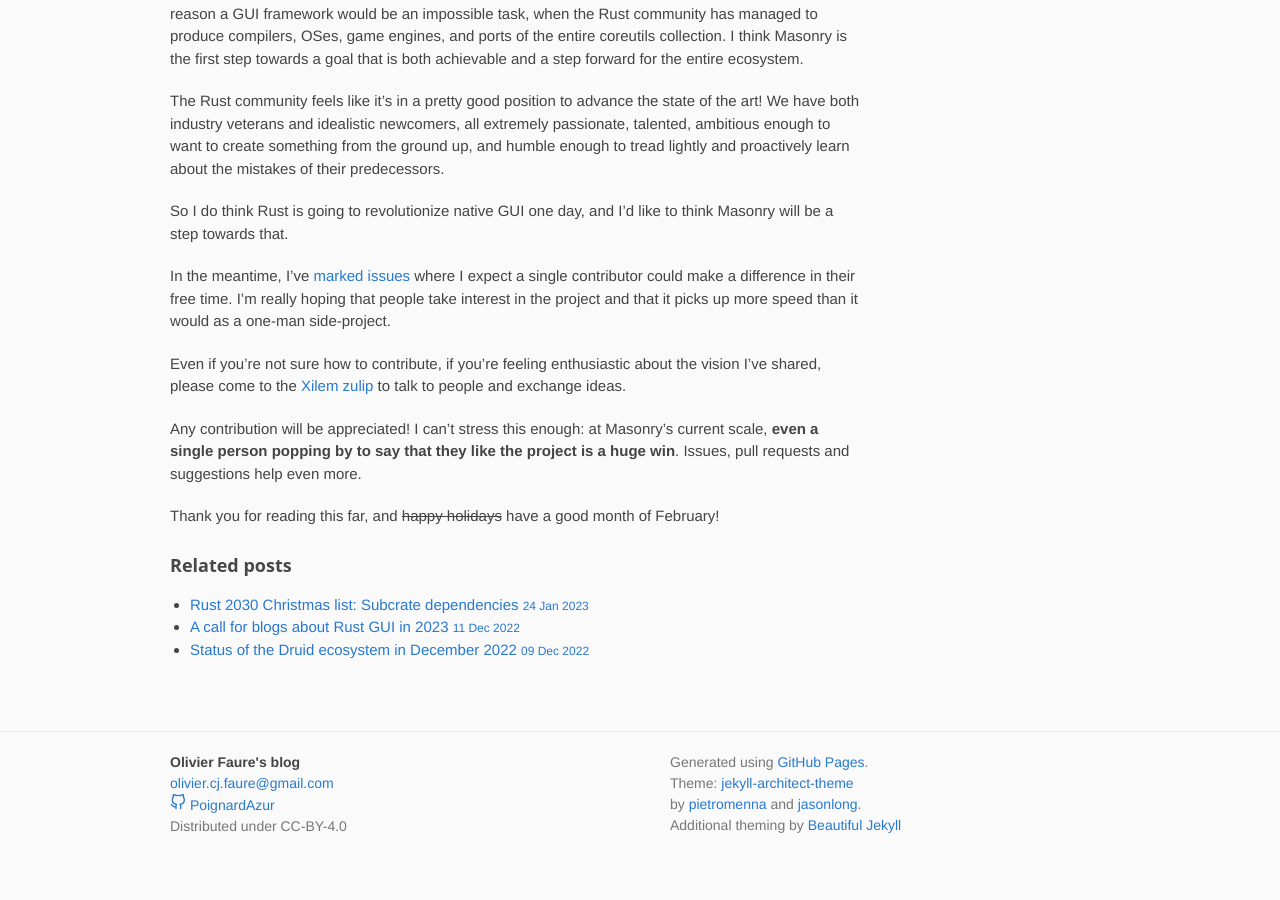
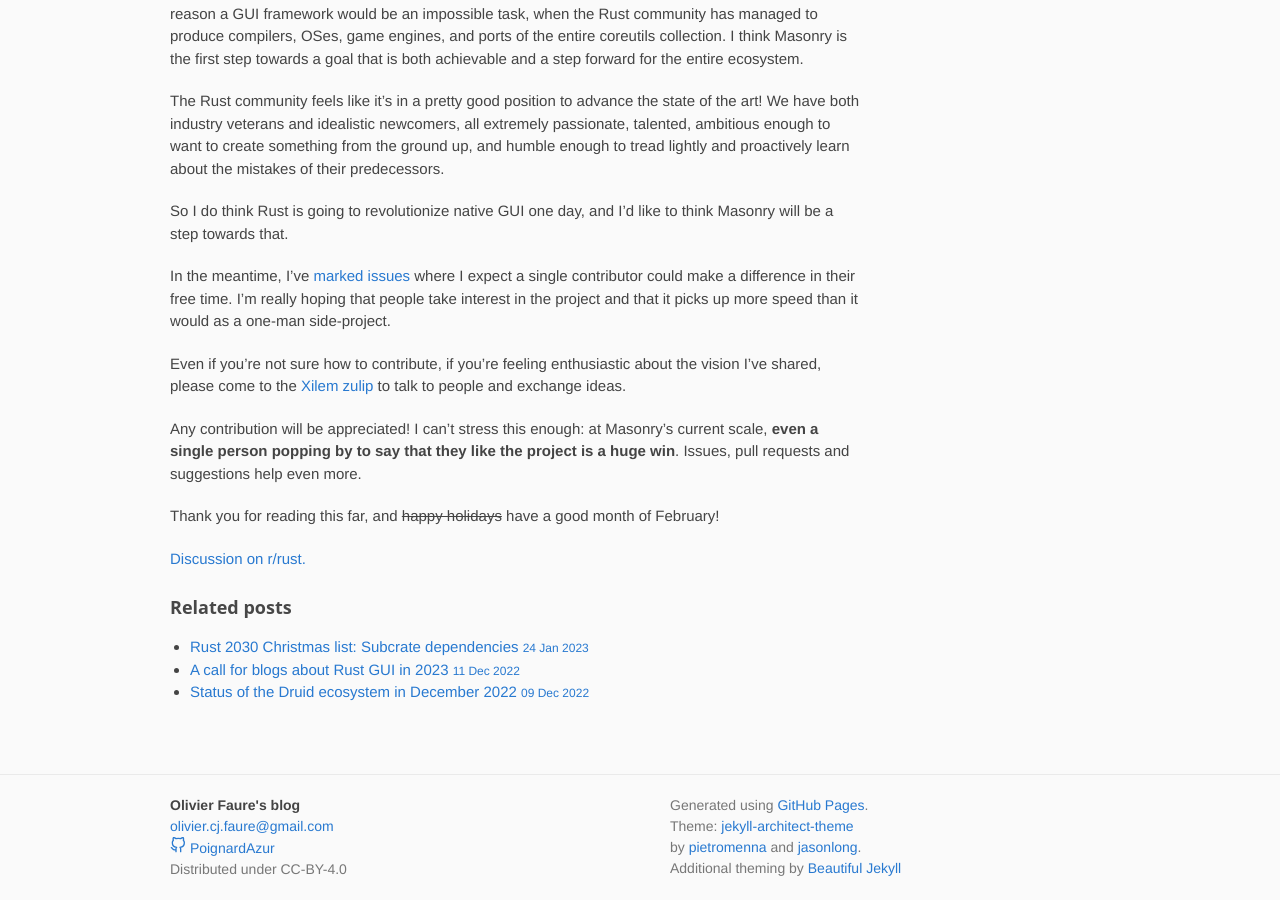
Before and after one commit to PoignardAzur/poignardazur.github.io, a Jekyll site: the page built from _posts/2023-02-02-masonry-01-and-my-vision-for-rust-ui.md, in a window 1280 px wide and 900 px high, scrolled down 14881 px. Built offline with Jekyll 4.4.1, drawn with Linux system fonts in a browser that asks for light colours; before the commit the page ends 15738 px from its top, so only the background shows below that.

Commit message:
Add r/rust link

```diff
--- a/_posts/2023-02-02-masonry-01-and-my-vision-for-rust-ui.md
+++ b/_posts/2023-02-02-masonry-01-and-my-vision-for-rust-ui.md
@@ -434,3 +434,5 @@
 Any contribution will be appreciated! I can't stress this enough: at Masonry's current scale, **even a single person popping by to say that they like the project is a huge win**. Issues, pull requests and suggestions help even more.
 
 Thank you for reading this far, and ~~happy holidays~~ have a good month of February!
+
+[Discussion on r/rust.](https://www.reddit.com/r/rust/comments/10uhw4l/announcing_masonry_01_and_my_vision_for_rust_ui/)
```
